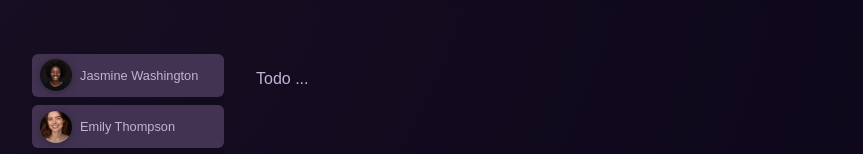
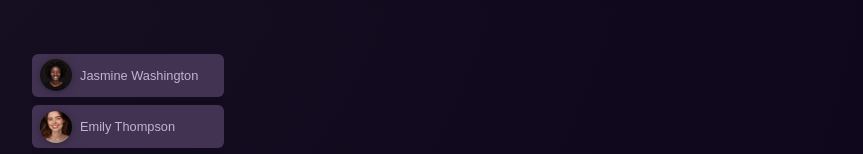
Before and after one commit to SwadhiSankar/Routes-and-Guards, an Angular app: page / in a window 1280 px wide. Shown: the part 208-362 px from the top of the page, without its empty margins (208-1071 px from the left). Built offline with nearby package versions, Linux system fonts and the light colour scheme.

Commit message:
routeroutlet to rendering content

```diff
--- a/src/app/app.component.html
+++ b/src/app/app.component.html
@@ -4,6 +4,6 @@
   <app-users />
 
   <div>
-    <p>Todo ...</p>
+    <router-outlet />
   </div>
 </main>
--- a/src/app/app.component.ts
+++ b/src/app/app.component.ts
@@ -2,12 +2,13 @@ import { Component } from '@angular/core';
 
 import { HeaderComponent } from './header/header.component';
 import { UsersComponent } from './users/users.component';
+import { RouterOutlet } from '@angular/router';
 
 @Component({
   selector: 'app-root',
   standalone: true,
   templateUrl: './app.component.html',
   styleUrl: './app.component.css',
-  imports: [HeaderComponent, UsersComponent],
+  imports: [HeaderComponent, UsersComponent,RouterOutlet],
 })
 export class AppComponent {}
--- a/src/app/app.routes.ts
+++ b/src/app/app.routes.ts
@@ -6,4 +6,5 @@ export const routes: Routes =[
       path: 'tasks',
       component: TasksComponent,
     },
+
   ]
```
